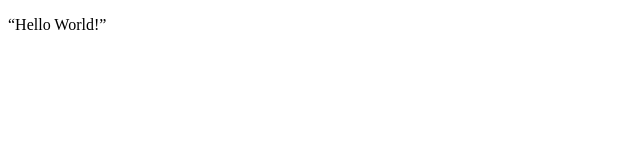
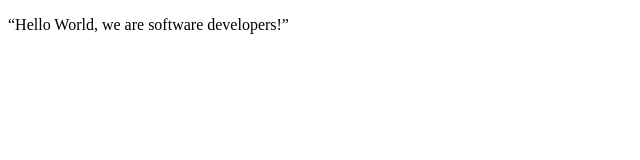
Before and after one commit to jpdf00/MICROVERSE-Trials-Project, a plain HTML site: page index.html in a window 1280 px wide. Shown: the whole page, without its empty margins (0-640 px from the left). Drawn offline with Linux system fonts and the light colour scheme.

Commit message:
Update index.html
Added:

Hello World, we are software developers!

```diff
--- a/index.html
+++ b/index.html
@@ -7,7 +7,7 @@
   </head>
 
   <body>
-    <p>“Hello World!”</p>
+    <p>“Hello World, we are software developers!”</p>
     <script src="https://cdn.freecodecamp.org/testable-projects-fcc/v1/bundle.js"></script>
     <script  src="js/index.js"></script>
   </body>
```
